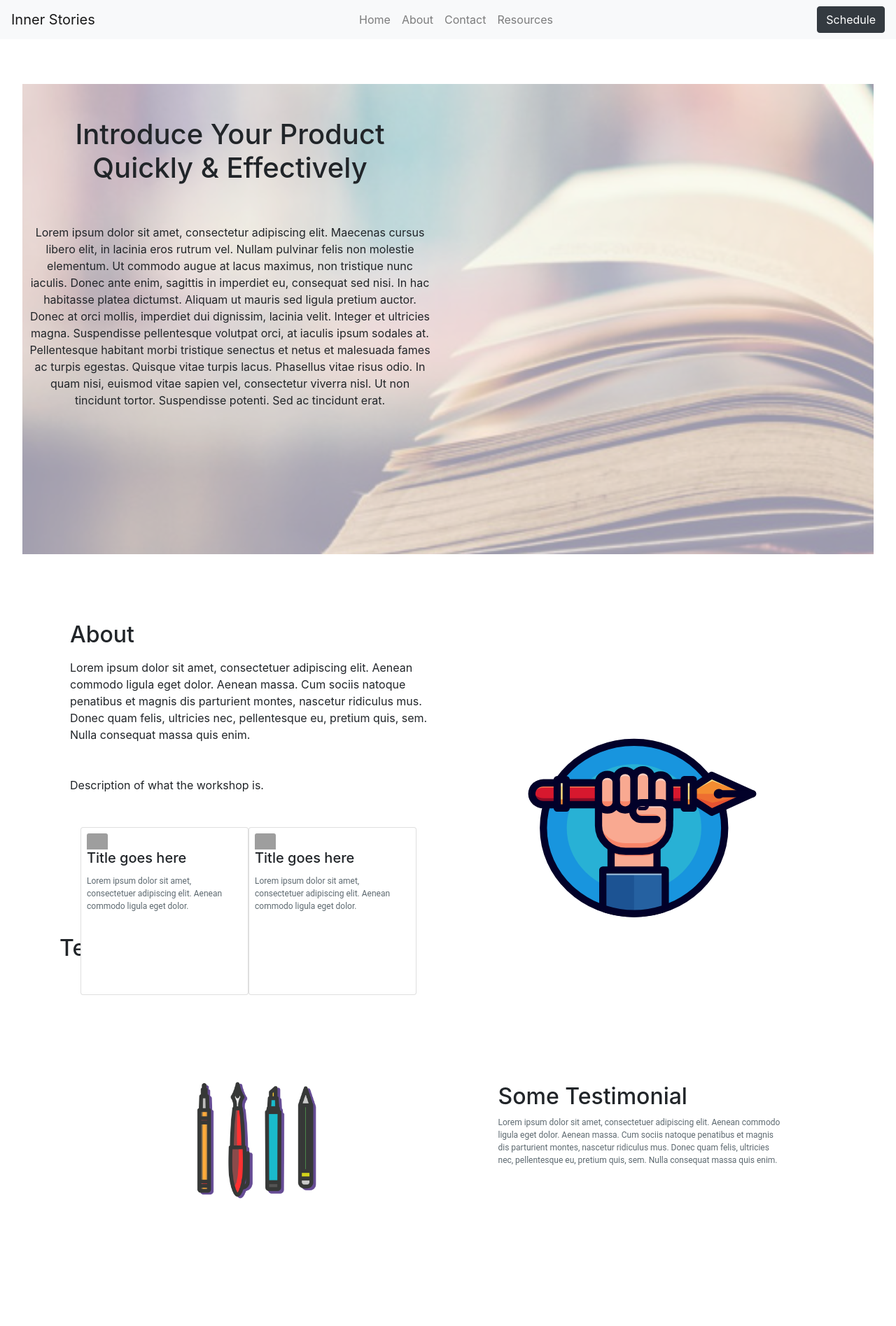
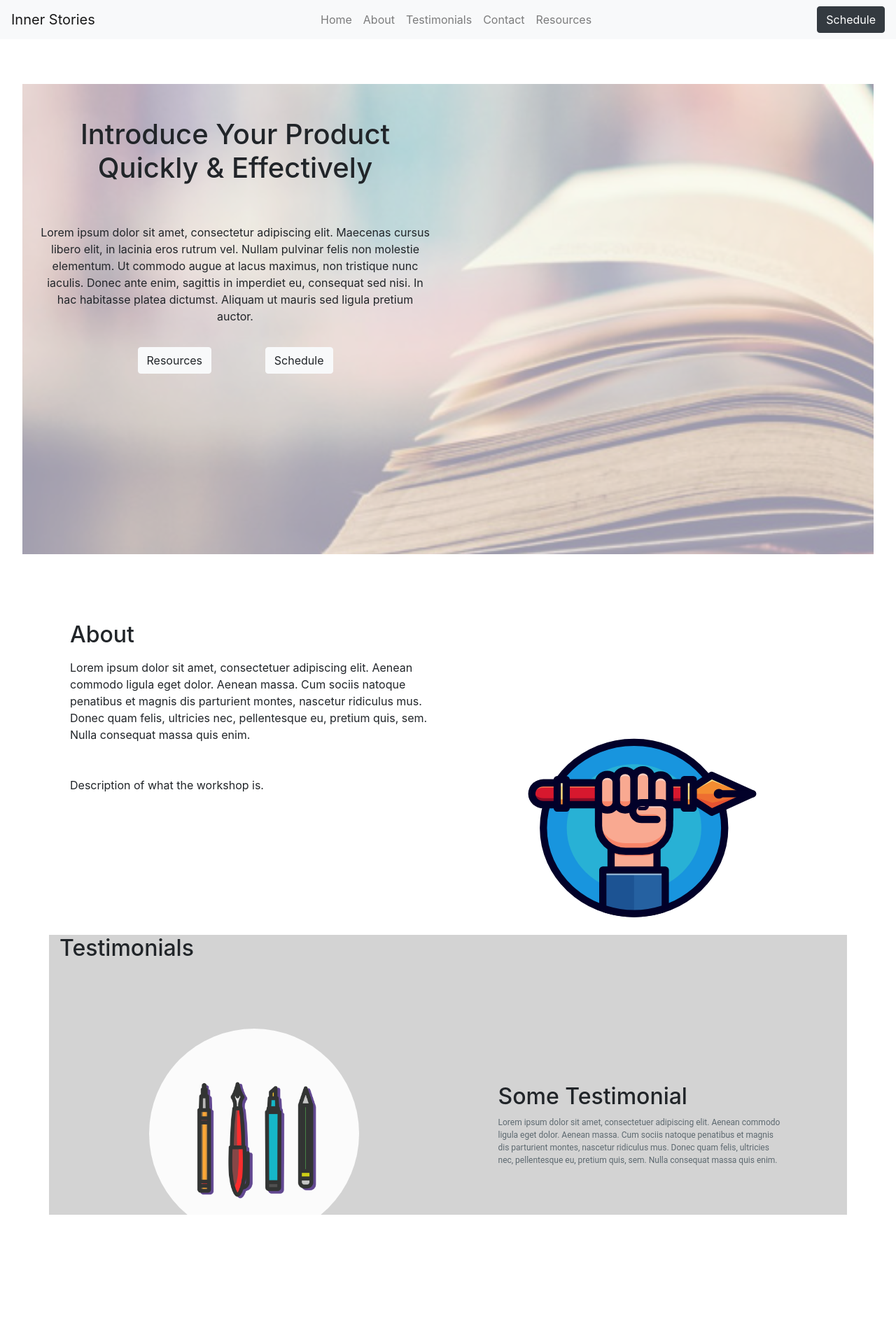
Before and after one commit to web-dev-carolina/CYCEssaysTutoring, a React (Create React App) app in the folder cyc-essays-tutoring/: page / in a window 1280 px wide. Shown: the top 1895 px of the page at 70% size. Built offline with nearby package versions, Linux system fonts and the light colour scheme; grey boxes are pictures that could not be loaded.

Commit message:
updates to navbar, footer, intro, and fixed about section

```diff
--- a/cyc-essays-tutoring/src/components/About.jsx
+++ b/cyc-essays-tutoring/src/components/About.jsx
@@ -1,41 +1,21 @@
 import React from 'react';
 import powerofpen from './powerofpen.svg';
-import Card from 'react-bootstrap/Card';
 import './About.css';
 
 const About = () => {
     return (
         <div className="container mb-5 row mr-auto ml-auto" id="about">
-            <div style={{ height:'110%'}} className='col-xs-12 col-md-6 '>
+            <div className='col-xs-12 col-md-6 '>
                 <h2 className='about-heading mb-3'>
                     About
                 </h2>
                 <div className="">
-
-                Lorem ipsum dolor sit amet, consectetuer adipiscing elit.
-                Aenean commodo ligula eget dolor. Aenean massa. Cum sociis natoque penatibus et magnis dis
-                parturient montes, nascetur ridiculus
-                mus. Donec quam felis, ultricies nec, pellentesque eu, pretium quis, sem. Nulla consequat massa quis enim.
+                    Lorem ipsum dolor sit amet, consectetuer adipiscing elit.
+                    Aenean commodo ligula eget dolor. Aenean massa. Cum sociis natoque penatibus et magnis dis
+                    parturient montes, nascetur ridiculus
+                    mus. Donec quam felis, ultricies nec, pellentesque eu, pretium quis, sem. Nulla consequat massa quis enim.
                 <div className='mt-5 mb-3'></div>
-                Description of what the workshop is.
-                </div>
-                <div className='container mt-5'>
-                <Card style={{width:'15rem', height:'15rem'}} className='left p-2'>
-                    <Card.Img variant='top' className='icon' src='https://upload.wikimedia.org/wikipedia/commons/1/1b/Pencil_icon_vector.svg'/>
-                    <Card.Title>Title goes here</Card.Title>
-                    <Card.Text>Lorem ipsum dolor sit amet, consectetuer adipiscing elit.
-                            Aenean commodo ligula eget dolor. </Card.Text>
-                </Card>
-                <Card style={{width:'15rem', height:'15rem'}} className=' p-2'>
-                    <Card.Img variant='top' className='icon' src='https://upload.wikimedia.org/wikipedia/commons/1/1b/Pencil_icon_vector.svg'/>
-                    <Card.Title>
-                        Title goes here
-                    </Card.Title>
-                    <Card.Text>
-                        Lorem ipsum dolor sit amet, consectetuer adipiscing elit.
-                            Aenean commodo ligula eget dolor.
-                    </Card.Text>
-                </Card>
+                    Description of what the workshop is.
                 </div>
             </div>
             <div className="col-xs-12 col-md-6">
--- a/cyc-essays-tutoring/src/components/Contact.jsx
+++ b/cyc-essays-tutoring/src/components/Contact.jsx
@@ -1,5 +1,5 @@
 import React from 'react'
-import './testimonials.css'
+import './contact.css'
 
 const Contact = () => {
     return (
--- a/cyc-essays-tutoring/src/components/Footer/Footer.js
+++ b/cyc-essays-tutoring/src/components/Footer/Footer.js
@@ -14,23 +14,24 @@ const Footer = () => {
                     <div className='col-3 ml-auto'>
                         Inner Stories
                     </div>
-                    <div className='col-3'>
+                    <div className='col-5'>
+                    Copyright © 2020 Dr. Dana Lebo
                     </div>
-                    <div className='col-3'>
+                    <div className='col-1'>
                     </div>
                 </Row>
                 <hr width='75%' />
-                <Row className=''>
+                {/* <Row className=''>
                 <div className='col-3'>
                     </div>
                     <div className='col-3 ml-auto'>
-                        Copyright © 2020 Dr. Dana Lebo
+
                     </div>
                     <div className='col-3'>
                     </div>
                     <div className='col-3'>
                     </div>
-                </Row>
+                </Row> */}
             </footer>
         </>
     );
--- /dev/null
+++ b/cyc-essays-tutoring/src/components/Intro.css
@@ -0,0 +1,9 @@
+.intro-button{
+    margin-left: 3vw;
+    margin-right: 3vw;
+}
+
+.intro-jumbotron{
+    padding: 0px;
+    margin: 0px;
+}
--- a/cyc-essays-tutoring/src/components/Intro.jsx
+++ b/cyc-essays-tutoring/src/components/Intro.jsx
@@ -2,28 +2,35 @@ import React from 'react';
 import Jumbotron from 'react-bootstrap/Jumbotron';
 import Button from 'react-bootstrap/Button'
 import { Row } from 'react-bootstrap';
+import { HashLink as HLink } from 'react-router-hash-link';
+import './Intro.css';
 
 
 const Intro = () => {
     return (
-            <Jumbotron className="bg-container ">
+        <Jumbotron className="bg-container intro-jumbotron">
 
-                <div className="bg-image mt-0">
+            <div className="bg-image mt-0">
                 <div className="jumbotronText">
-                    <Row>                        <div className='col-xs-12 col-md-6'></div>
-</Row>
                     <Row>
+                        <div className='col-xs-12 col-md-6'></div>
+                    </Row>
+                    <Row className='m-auto text-center'>
                         <div className='col-xs-12 col-md-6'>
-                    <h1 className='jumbo-title p-5 m-auto text-center'>Introduce Your Product
-                    <br></br> Quickly & Effectively </h1>
-                    <div className='p-2 m-auto text-center'>
-                    Lorem ipsum dolor sit amet, consectetur adipiscing elit. Maecenas cursus libero elit, in lacinia eros rutrum vel. Nullam pulvinar felis non molestie elementum. Ut commodo augue at lacus maximus, non tristique nunc iaculis. Donec ante enim, sagittis in imperdiet eu, consequat sed nisi. In hac habitasse platea dictumst. Aliquam ut mauris sed ligula pretium auctor. Donec at orci mollis, imperdiet dui dignissim, lacinia velit. Integer et ultricies magna. Suspendisse pellentesque volutpat orci, at iaculis ipsum sodales at. Pellentesque habitant morbi tristique senectus et netus et malesuada fames ac turpis egestas. Quisque vitae turpis lacus. Phasellus vitae risus odio. In quam nisi, euismod vitae sapien vel, consectetur viverra nisl. Ut non tincidunt tortor. Suspendisse potenti. Sed ac tincidunt erat. </div>
+                            <h1 className='jumbo-title p-5 m-auto text-center'>Introduce Your Product Quickly & Effectively</h1>
+                            <div className='p-2 m-auto text-center'>
+                                Lorem ipsum dolor sit amet, consectetur adipiscing elit. Maecenas cursus libero elit, in lacinia eros rutrum vel. Nullam pulvinar felis non molestie elementum. Ut commodo augue at lacus maximus, non tristique nunc iaculis. Donec ante enim, sagittis in imperdiet eu, consequat sed nisi. In hac habitasse platea dictumst. Aliquam ut mauris sed ligula pretium auctor.
+                            </div>
+                            <br></br>
+                            <Button as={HLink} to="resources" variant="light" className="intro-button">Resources</Button>
+                            <Button as={HLink} to="registration" variant="light" className="intro-button">Schedule</Button>
+                        </div>
 
-                    </div>
                     </Row>
+
                 </div>
-                </div>
-            </Jumbotron>
+            </div>
+        </Jumbotron>
     );
 }
 export default Intro;
--- a/cyc-essays-tutoring/src/components/NavbarContainer.jsx
+++ b/cyc-essays-tutoring/src/components/NavbarContainer.jsx
@@ -1,6 +1,5 @@
 import React from 'react';
 import { Navbar, Nav, Button, } from 'react-bootstrap';
-import { Link } from 'react-router-dom';
 import { HashLink as HLink } from 'react-router-hash-link';
 import { Route, Switch} from 'react-router-dom';
 import Landing from '../pages/Landing.jsx';
@@ -15,12 +14,14 @@ const NavbarContainer = () => {
       <Navbar sticky="top" bg="light" variant="light" className="navbar">
         <Navbar.Brand className="mr-auto logo-nav">Inner Stories</Navbar.Brand>
         <Nav className="mx-auto">
-          <Nav.Link as={Link} to="/">Home</Nav.Link>
+          <Nav.Link as={HLink} to="/#intro">Home</Nav.Link>
           <Nav.Link as={HLink} to="/#about">About</Nav.Link>
+          <Nav.Link as={HLink} to="/#testimonials">Testimonials</Nav.Link>
           <Nav.Link as={HLink} to="/#contact">Contact</Nav.Link>
-          <Nav.Link as={Link} to="resources">Resources</Nav.Link>
+          <Nav.Link as={HLink} to="resources">Resources</Nav.Link>
+          {/* links aren't navigating to the right page/section */}
         </Nav>
-        <Button as={Link} to="registration" variant="dark" className="ml-auto">Schedule</Button>
+        <Button as={HLink} to="registration" variant="dark" className="ml-auto">Schedule</Button>
       </Navbar>
       <Switch>
         <Route exact path="/" component={Landing}/>
--- a/cyc-essays-tutoring/src/components/Testimonials.jsx
+++ b/cyc-essays-tutoring/src/components/Testimonials.jsx
@@ -2,10 +2,12 @@ import React from 'react'
 import './testimonials.css'
 import Pens from './testimonials1.png'
 import Books from './testimonials2.png'
+import './testimonials.css'
+
 const Testimonials = () => {
     return(
 
-        <section className="container">
+        <section className="container testimonials-container">
                 <h2 className=" text-left text-justify" >Testimonials</h2>
                 <div class="text-holder right">
                     <div class="pg1-2-txt">
--- a/cyc-essays-tutoring/src/components/testimonials.css
+++ b/cyc-essays-tutoring/src/components/testimonials.css
@@ -3,7 +3,7 @@
     .text-holder {
         width:50%;
     }
-    .container {
+    /* .container {
         display: block;
         width: 100vw;
         margin-right: auto;
@@ -13,7 +13,12 @@
         grid-template-columns: 1fr 1fr;
         -ms-grid-rows: auto auto;
         grid-template-rows: auto auto;
-        }
+    } */
+
+    .testimonials-container{
+        background-color: lightgrey;
+
+    }
 
     .left {
         float:left;
```
Also changed, not shown: cyc-essays-tutoring/src/components/contact.css (added).
